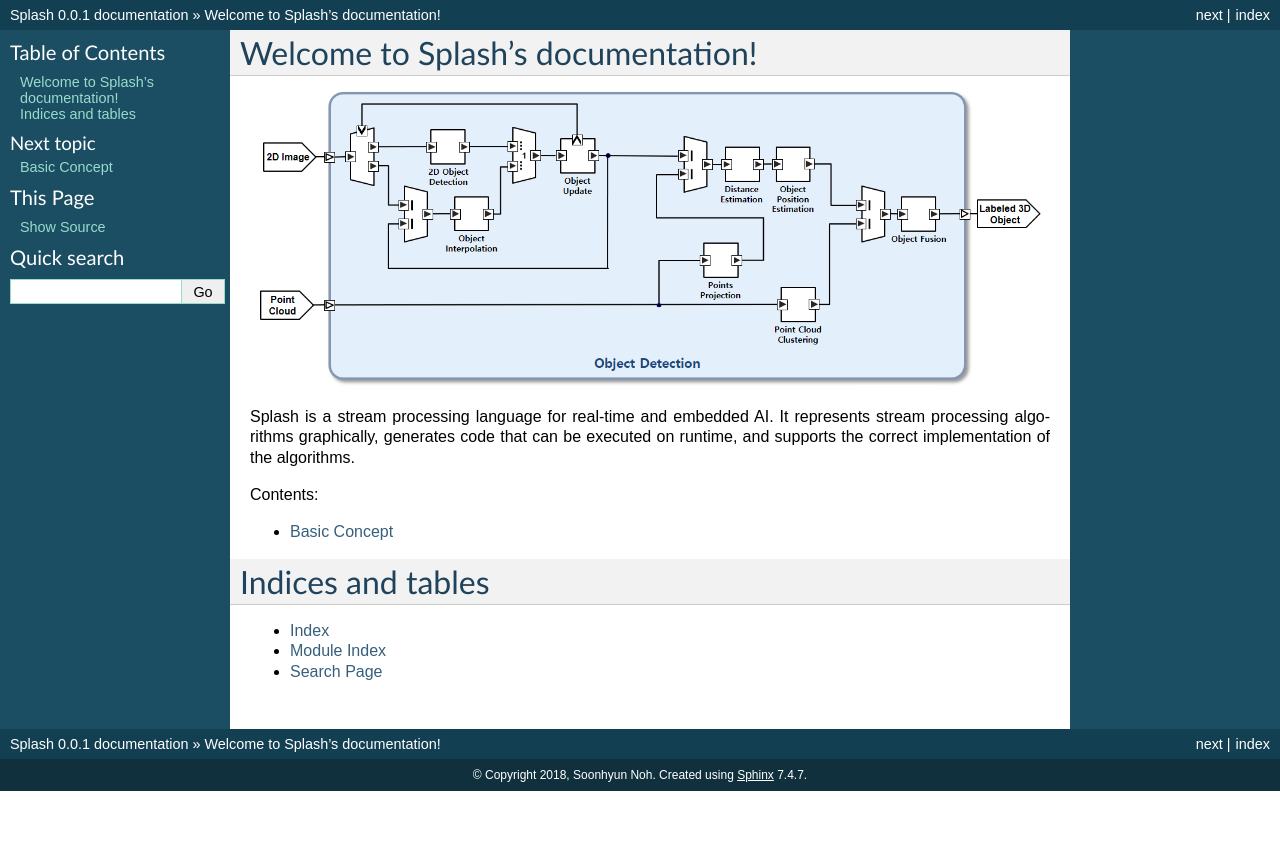
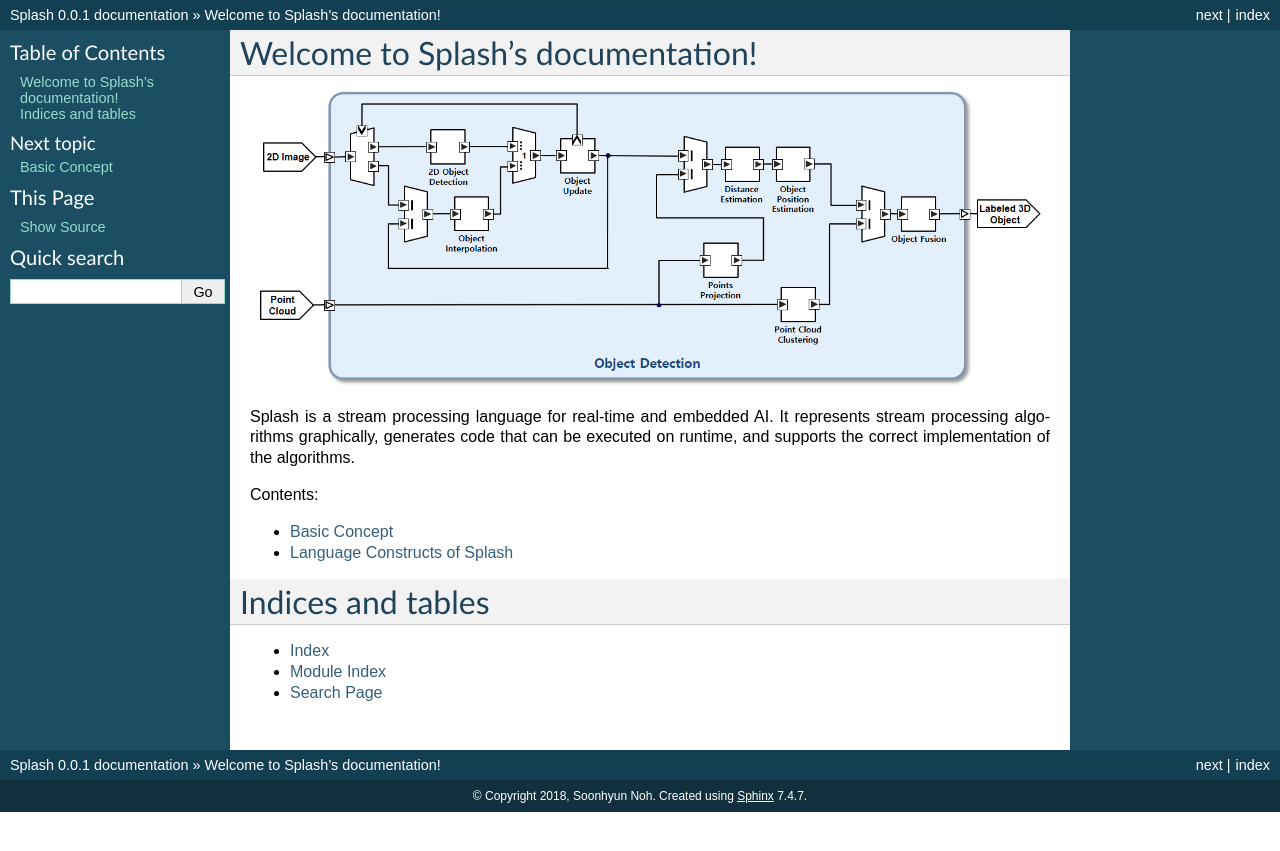
Before and after one commit to shnoh171/Splash-Documentation, a Sphinx documentation site: the page built from docs/source/index.rst, in a window 1280 px wide. Shown: the top 851 px of the page. Built offline with Sphinx 7.4.7, drawn with Linux system fonts in a browser that asks for light colours.

Commit message:
add one more category

```diff
--- a/docs/source/index.rst
+++ b/docs/source/index.rst
@@ -15,6 +15,7 @@
    :caption: Contents:
 
    language_overview/basic_concepts
+   language_overview/language_constructs
 
 
 
--- /dev/null
+++ b/docs/source/language_overview/language_constructs.rst
@@ -0,0 +1,4 @@
+Language Constructs of Splash
+=============================
+
+Test
```
Also changed, not shown: 11 other files.
